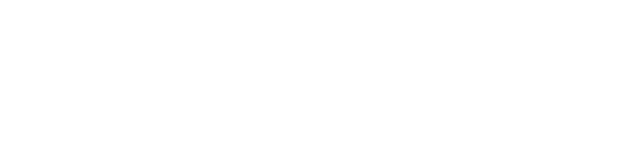
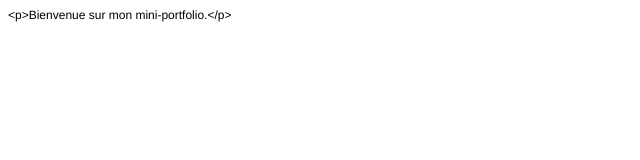
Before and after one commit to Berber972/mini-portfolio, a plain HTML site: page index.html in a window 1280 px wide. Shown: the whole page, without its empty margins (0-640 px from the left). Drawn offline with Linux system fonts and the light colour scheme.

Commit message:
Ajout de contenu à la page d'accueil

```diff
--- a/index.html
+++ b/index.html
@@ -7,8 +7,10 @@
   <meta name="Generator" content="Cocoa HTML Writer">
   <meta name="CocoaVersion" content="2685.4">
   <style type="text/css">
+    p.p1 {margin: 0.0px 0.0px 0.0px 0.0px; font: 12.0px Helvetica}
   </style>
 </head>
 <body>
+<p class="p1">&lt;p&gt;Bienvenue sur mon mini-portfolio.&lt;/p&gt;</p>
 </body>
 </html>
```
